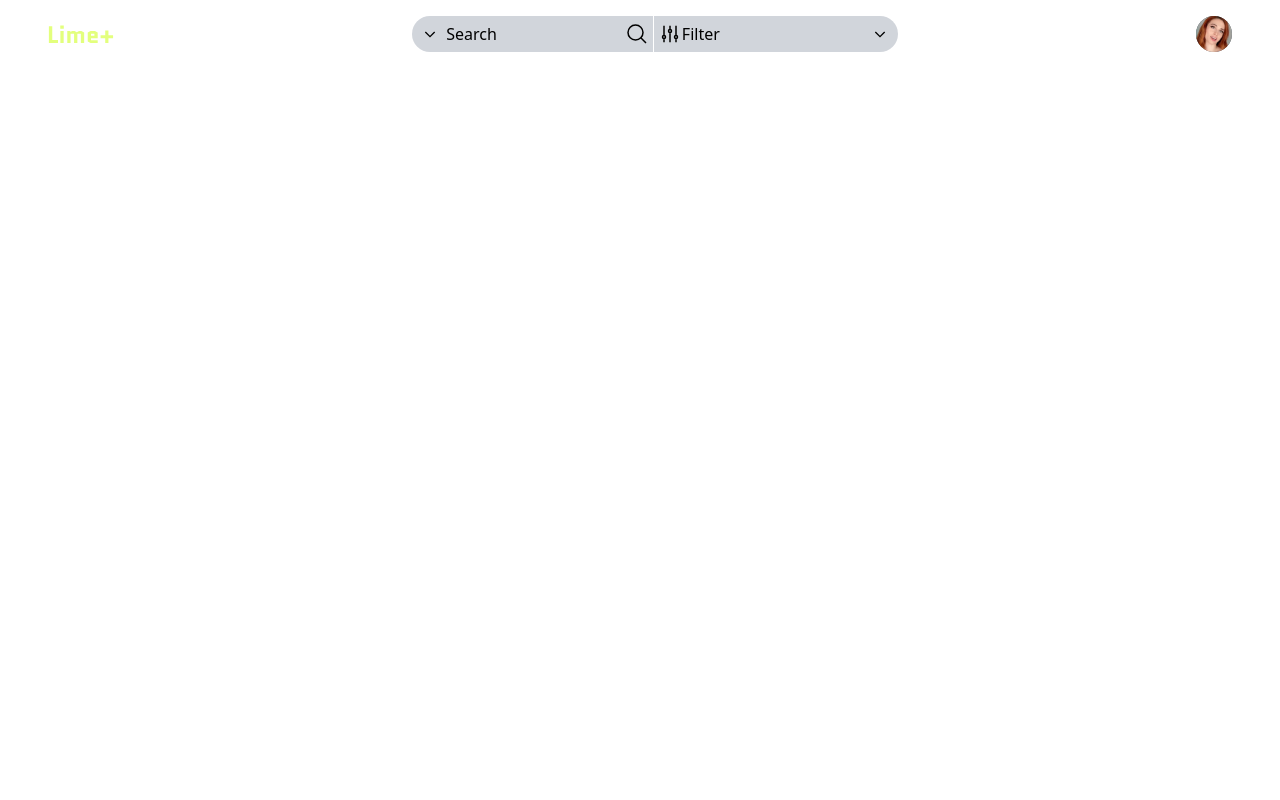
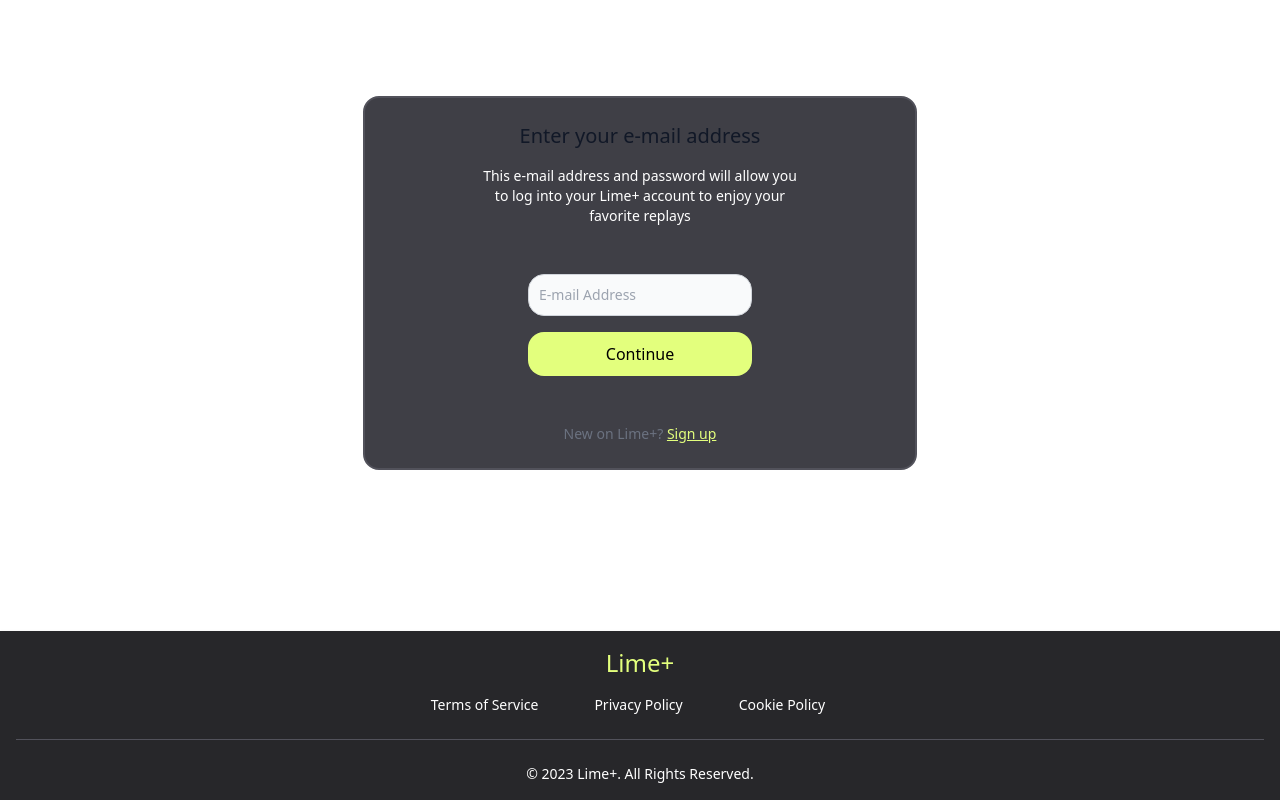
Before and after one commit to n-vh/lime, a React (Vite) app in the folder front/: page /sign in a window 1280 px wide. Built offline with nearby package versions, Linux system fonts and the light colour scheme.

Commit message:
signin or signup

```diff
--- /dev/null
+++ b/front/src/components/Card.tsx
@@ -0,0 +1,7 @@
+export function Card() {
+  return (
+    <>
+      <button></button>
+    </>
+  );
+}
--- a/front/src/components/Footer.tsx
+++ b/front/src/components/Footer.tsx
@@ -4,7 +4,7 @@
 export function Footer() {
   const footer = useParams();
   return (
-    <div className="border-[#27272A] bg-[#27272A] p-4 py-4 shadow ">
+    <div className="fixed inset-x-0 bottom-0 border-[#27272A] bg-[#27272A] p-4 py-4 shadow ">
       <p className="text-center text-2xl text-[#E3FF7D]">Lime+</p>
       <ul className="mt-4 flex flex-wrap place-content-center gap-8 text-sm text-white sm:mb-0">
         <li>
--- a/front/src/components/Search.tsx
+++ b/front/src/components/Search.tsx
@@ -35,11 +35,11 @@
         </svg>
       </button>
       {isOpen && (
-        <div className="absolute top-36 left-8 right-8 h-16 rounded-lg border-2 border-[#e3ff7d] lg:left-72 lg:right-72">
+        <div className="absolute top-36 left-8 right-8 h-16 rounded-lg border-2 border-[#e3ff7d] backdrop-blur-md lg:left-72 lg:right-72">
           <input
-            className="h-full w-full rounded-lg text-center
+            className=" h-full w-full rounded-lg
 
-            backdrop-contrast-50"
+            text-center"
             type="text"
             placeholder="Search"
           />
--- a/front/src/main.tsx
+++ b/front/src/main.tsx
@@ -3,14 +3,16 @@
 import { BrowserRouter, Routes, Route } from 'react-router-dom';
 import { Index } from '~/pages/Index';
 import { Navbar } from '~/components/Navbar';
+import { Card } from '~/components/Card';
+import { Sign } from '~/pages/Sign';
 import './index.css';
 
 ReactDOM.createRoot(document.getElementById('root') as HTMLElement).render(
   <React.StrictMode>
     <BrowserRouter>
-      <Navbar />
       <Routes>
-        <Route index element={<Index />} />
+        <Route path="/" index element={<Index />} />
+        <Route path="/sign" element={<Sign />} />
       </Routes>
     </BrowserRouter>
   </React.StrictMode>,
--- a/front/src/pages/Index.tsx
+++ b/front/src/pages/Index.tsx
@@ -1,9 +1,14 @@
 import { useState } from 'react';
-import { Link } from 'react-router-dom';
-import { Link } from 'react-router-dom';
+import { Navbar } from '~/components/Navbar';
+import { Card } from '~/components/Card';
 
 export function Index() {
   const [page, setPage] = useState('');
 
-  return <></>;
+  return (
+    <>
+      <Navbar />
+      <Card />
+    </>
+  );
 }
--- /dev/null
+++ b/front/src/pages/Sign.tsx
@@ -0,0 +1,56 @@
+import { Footer } from '~/components/Footer';
+import { Navbar } from '~/components/Navbar';
+
+export function Sign() {
+  return (
+    <>
+      <div className="flex">
+        <div className="w-3/5 shrink md:w-2/5"></div>
+        <div className=" border-border mt-24">
+          <div className="relative items-center rounded-2xl border-2 border-[#52525B] bg-[#3F3F46]">
+            <div className="place-items-center px-6 py-6 lg:px-8">
+              <h1 className="mb-4 text-center text-xl font-medium text-gray-900 dark:text-white">
+                Enter your e-mail address
+              </h1>
+              <div className="flex">
+                <div className="w-2/5 shrink"></div>
+                <p className="px-auto mb-4 text-center text-sm text-white">
+                  This e-mail address and password will allow you to log into your Lime+
+                  account to enjoy your favorite replays
+                </p>
+                <div className="w-2/5 shrink"></div>
+              </div>
+              <form className="md:mx-8" action="#">
+                <div>
+                  <input
+                    type="email"
+                    name="email"
+                    id="email"
+                    className="mt-8 block w-full rounded-2xl border border-gray-300 bg-gray-50 p-2.5 text-sm text-gray-900 focus:outline-none dark:border-gray-500 dark:bg-gray-600 dark:text-white dark:placeholder-gray-400"
+                    placeholder="E-mail Address"
+                    required
+                  />
+                </div>
+
+                <button
+                  type="submit"
+                  className="text-bold text-md mt-4 w-full rounded-2xl bg-[#e3ff7d] px-5 py-2.5 font-medium text-black dark:bg-[#e3ff7d]"
+                >
+                  Continue
+                </button>
+                <div className="mt-12 text-center text-sm font-medium text-gray-500 dark:text-gray-300">
+                  New on Lime+?{' '}
+                  <a href="#" className=" text-[#e3ff7d] underline">
+                    Sign up
+                  </a>
+                </div>
+              </form>
+            </div>
+          </div>
+        </div>
+        <div className="w-3/5 shrink md:w-2/5"></div>
+      </div>
+      <Footer />
+    </>
+  );
+}
```
